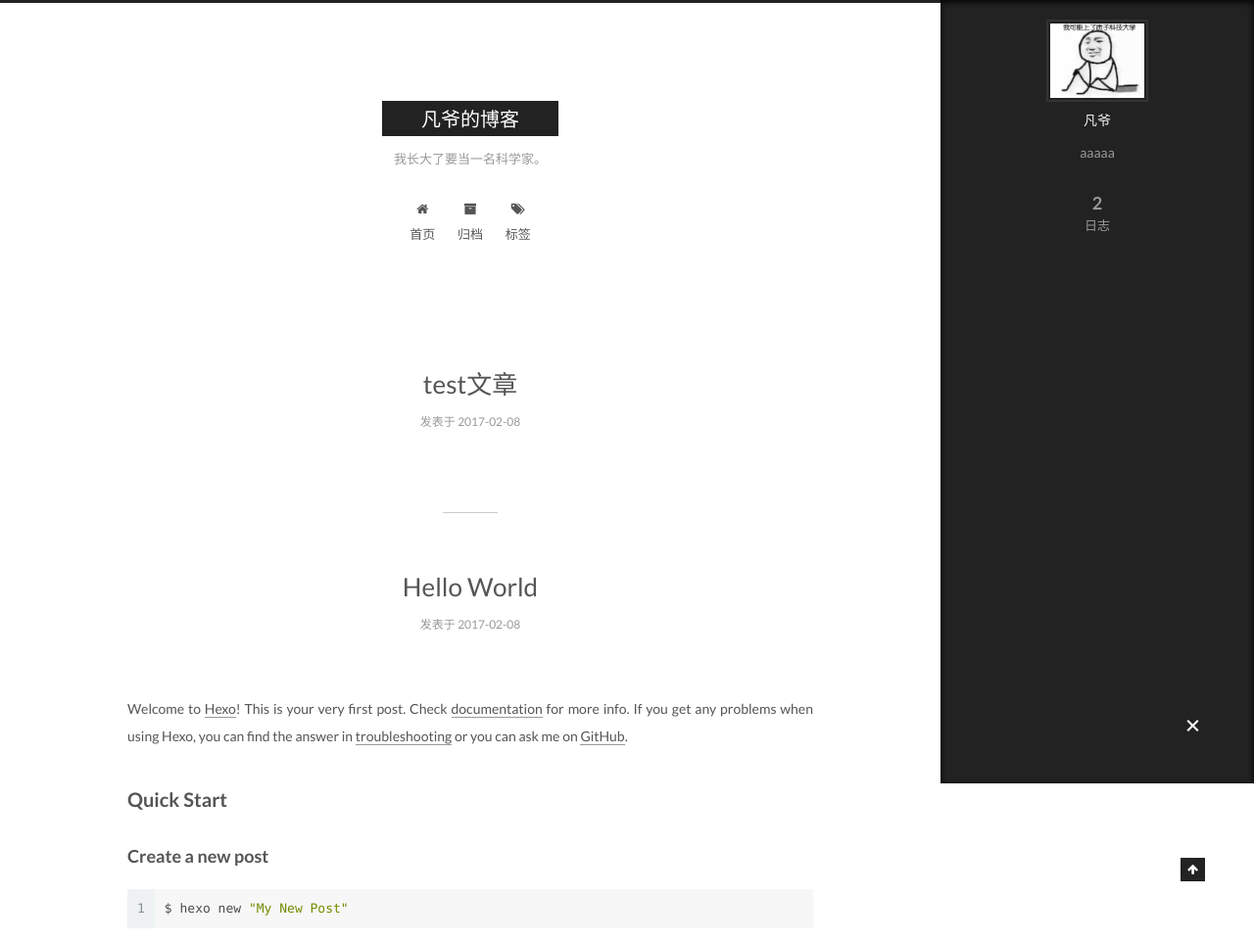
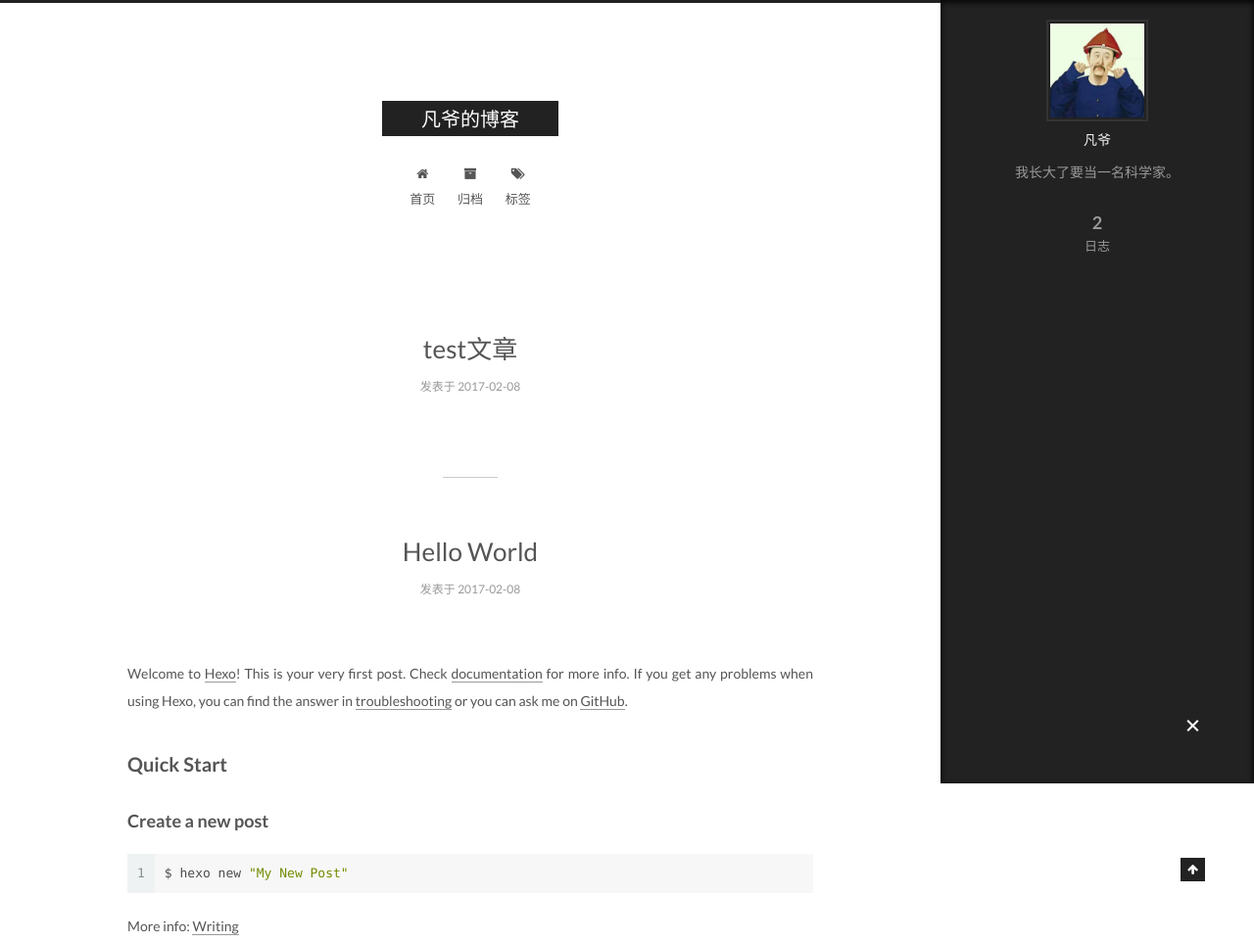
Before and after one commit to zengfan/zengfan.github.io, a plain HTML site: page index.html in a window 1280 px wide. Shown: the top 963 px of the page at 98% size. Drawn offline with Linux system fonts and the light colour scheme.

Commit message:
Site updated: 2017-02-08 13:11:23

```diff
--- a/index.html
+++ b/index.html
@@ -84,15 +84,15 @@
 
 
 
-<meta name="description" content="aaaaa">
+<meta name="description" content="我长大了要当一名科学家。">
 <meta property="og:type" content="website">
 <meta property="og:title" content="凡爷的博客">
 <meta property="og:url" content="http://yoursite.com/index.html">
 <meta property="og:site_name" content="凡爷的博客">
-<meta property="og:description" content="aaaaa">
+<meta property="og:description" content="我长大了要当一名科学家。">
 <meta name="twitter:card" content="summary">
 <meta name="twitter:title" content="凡爷的博客">
-<meta name="twitter:description" content="aaaaa">
+<meta name="twitter:description" content="我长大了要当一名科学家。">
 
 
 
@@ -163,7 +163,7 @@
       <span class="logo-line-after"><i></i></span>
     </a>
   </div>
-  <p class="site-subtitle">我长大了要当一名科学家。</p>
+  <p class="site-subtitle"></p>
 </div>
 
 <div class="site-nav-toggle">
@@ -244,7 +244,7 @@
   <span style="display:none" itemprop="author" itemscope itemtype="http://schema.org/Person">
     <meta itemprop="name" content="凡爷">
     <meta itemprop="description" content="">
-    <meta itemprop="image" content="/uploads/123.jpg">
+    <meta itemprop="image" content="/uploads/234.jpg">
   </span>
 
   <span style="display:none" itemprop="publisher" itemscope itemtype="http://schema.org/Organization">
@@ -360,7 +360,7 @@
   <span style="display:none" itemprop="author" itemscope itemtype="http://schema.org/Person">
     <meta itemprop="name" content="凡爷">
     <meta itemprop="description" content="">
-    <meta itemprop="image" content="/uploads/123.jpg">
+    <meta itemprop="image" content="/uploads/234.jpg">
   </span>
 
   <span style="display:none" itemprop="publisher" itemscope itemtype="http://schema.org/Organization">
@@ -504,10 +504,10 @@
       <section class="site-overview sidebar-panel sidebar-panel-active">
         <div class="site-author motion-element" itemprop="author" itemscope itemtype="http://schema.org/Person">
           <img class="site-author-image" itemprop="image"
-               src="/uploads/123.jpg"
+               src="/uploads/234.jpg"
                alt="凡爷" />
           <p class="site-author-name" itemprop="name">凡爷</p>
-          <p class="site-description motion-element" itemprop="description">aaaaa</p>
+          <p class="site-description motion-element" itemprop="description">我长大了要当一名科学家。</p>
         </div>
         <nav class="site-state motion-element">
           <div class="site-state-item site-state-posts">
```
Also changed, not shown: 2017/02/08/hello-world/index.html (+4 -4 lines), 2017/02/08/test文章/index.html (+7 -7 lines), archives/2017/02/index.html (+6 -6 lines), archives/2017/index.html (+6 -6 lines), archives/index.html (+6 -6 lines), uploads/234.jpg (added).
